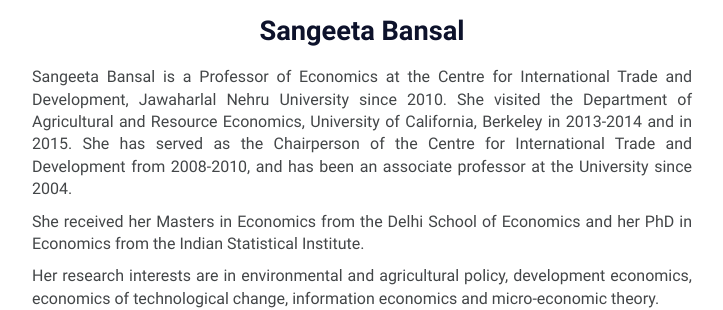
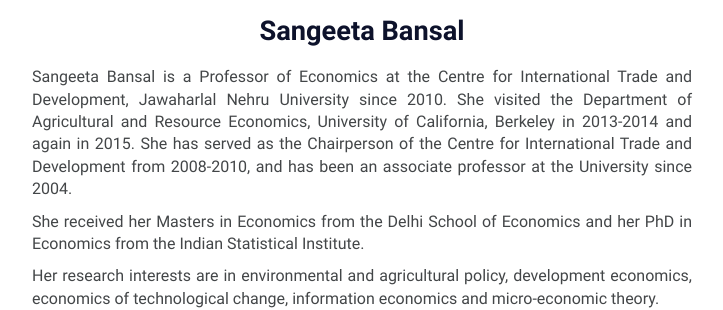
Before and after one commit to shray/mom-website, a Jekyll site: the page built from index.md, in a window 1280 px wide, cut to the strip 372-1228 px from the top of the page. Shown: the top 310 px of the strip, without its empty margins (278-1001 px from the left). Built offline with Jekyll 4.4.1, drawn with Linux system fonts in a browser that asks for light colours.

Commit message:
minor change to home

```diff
--- a/_config.yml
+++ b/_config.yml
@@ -16,7 +16,7 @@
     Sangeeta Bansal is a Professor of Economics at the Centre for International Trade and Development,
     Jawaharlal Nehru University since 2010.
     She visited the Department of Agricultural and Resource Economics, University of California,
-    Berkeley in 2013-2014 and in 2015.
+    Berkeley in 2013-2014 and again in 2015.
     She has served as the Chairperson of the Centre for International Trade and Development from 2008-2010,
     and has been an associate professor at the University since 2004.
     </p>
```
